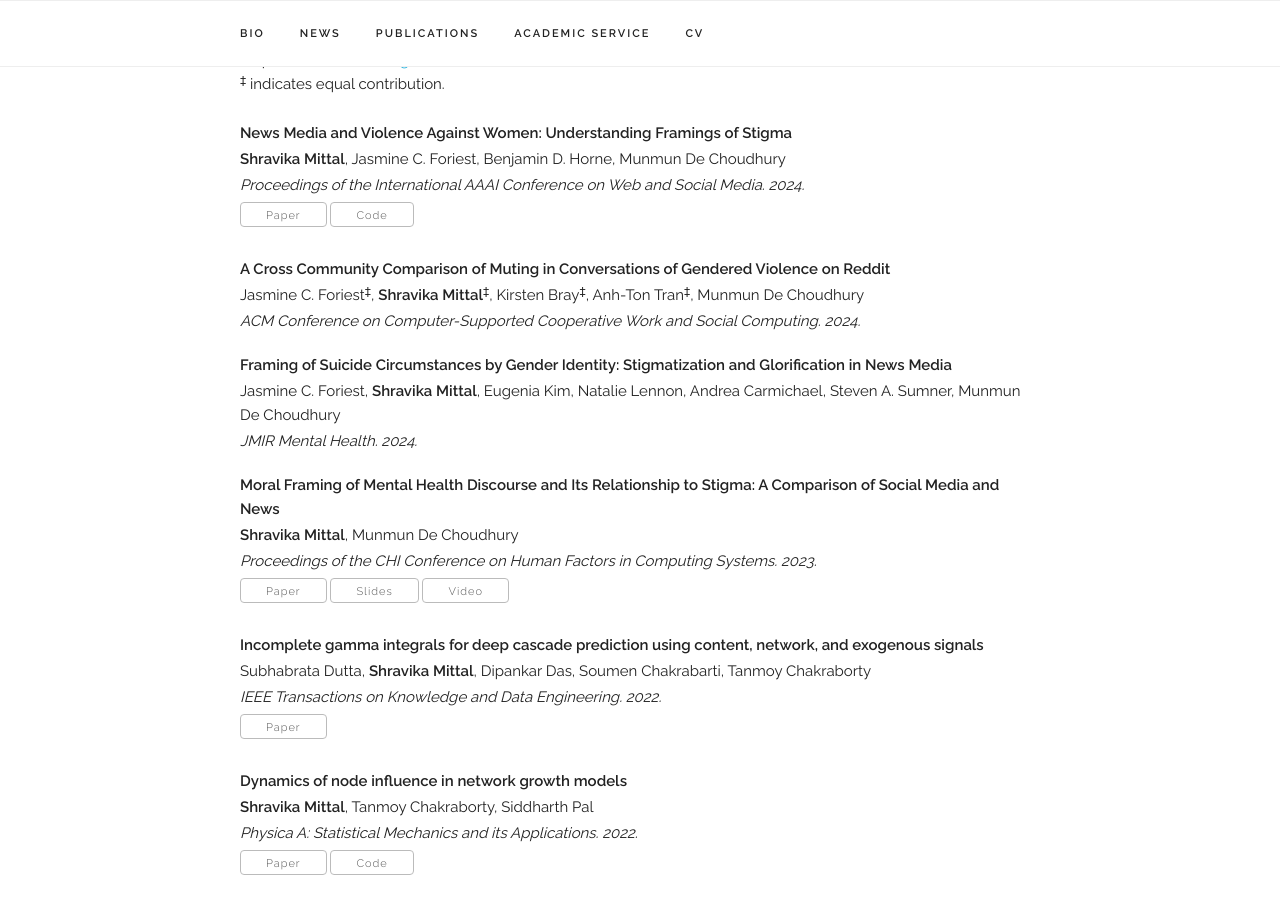
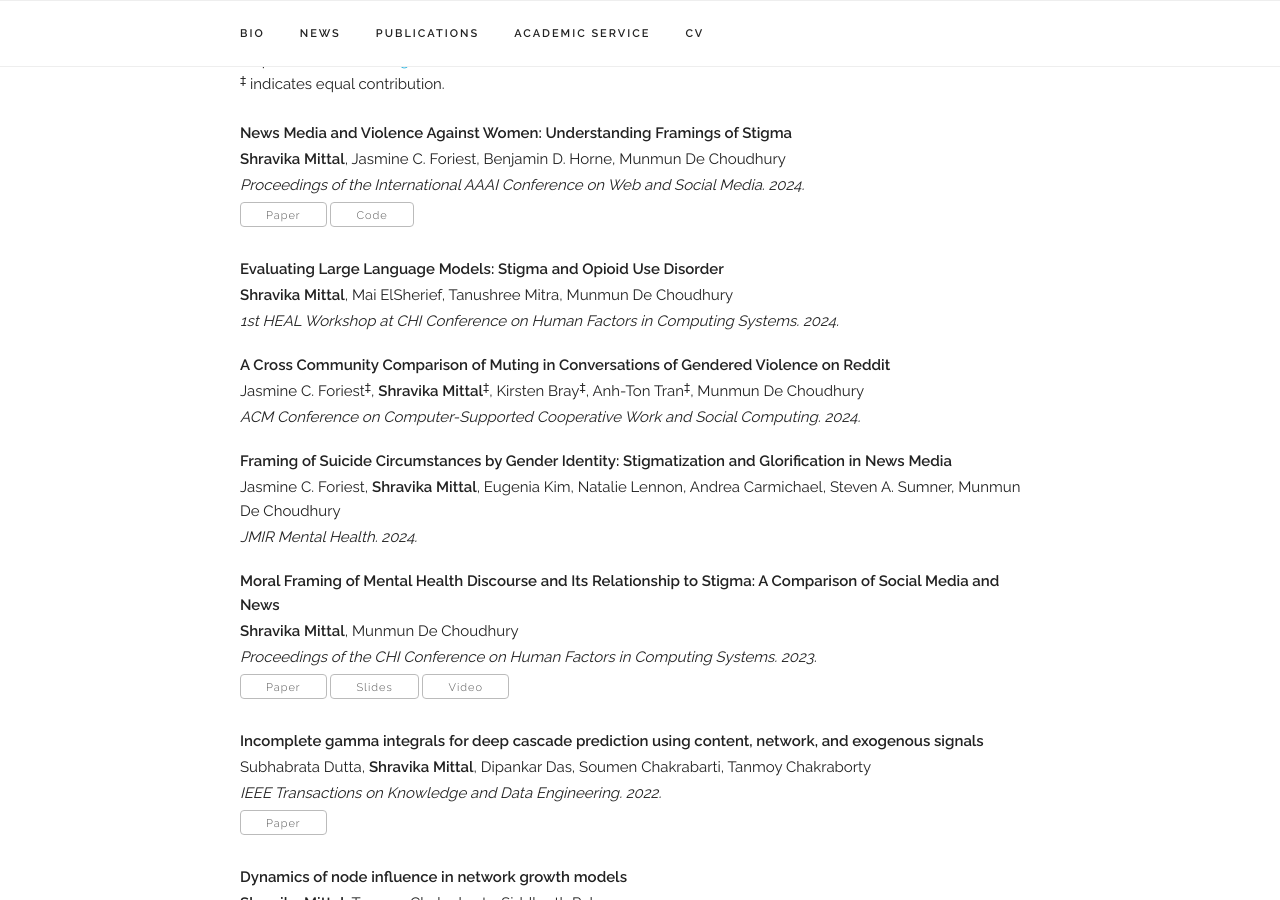
Before and after one commit to mittalshravika/mittalshravika.github.io, a Jekyll site: the page built from index.html, in a window 1280 px wide and 900 px high, scrolled down 1239 px. Built offline with Jekyll 4.4.1, drawn with Linux system fonts in a browser that asks for light colours; some web fonts are replaced.

Commit message:
added HEAL workshop paper

```diff
--- a/_data/publications.yaml
+++ b/_data/publications.yaml
@@ -147,6 +147,11 @@ papers:
     code: "https://github.com/mittalshravika/VAW-Framing"
     selected: y
 
+  - title: "Evaluating Large Language Models: Stigma and Opioid Use Disorder"
+    authors: "<b>Shravika Mittal</b>, Mai ElSherief, Tanushree Mitra, Munmun De Choudhury"
+    venue: "1st HEAL Workshop at CHI Conference on Human Factors in Computing Systems. 2024."
+    selected: y
+
   - title: "A Cross Community Comparison of Muting in Conversations of Gendered Violence on Reddit"
     authors: "Jasmine C. Foriest<sup>‡</sup>, <b>Shravika Mittal</b><sup>‡</sup>, Kirsten Bray<sup>‡</sup>, Anh-Ton Tran<sup>‡</sup>, Munmun De Choudhury"
     venue: "ACM Conference on Computer-Supported Cooperative Work and Social Computing. 2024."
```
